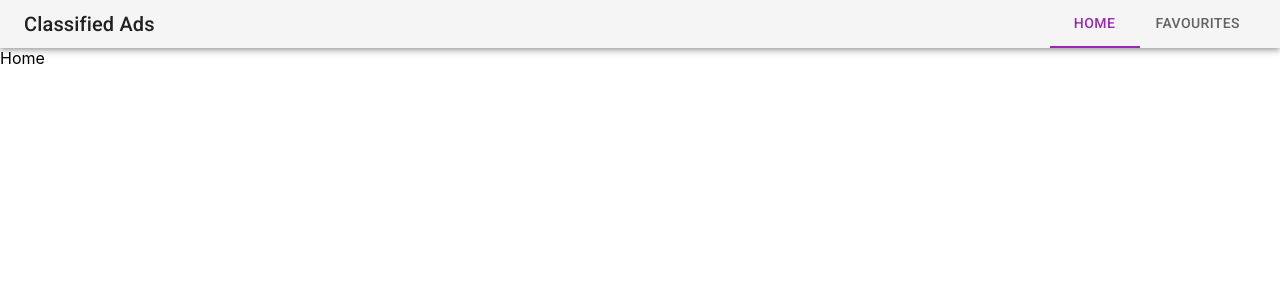
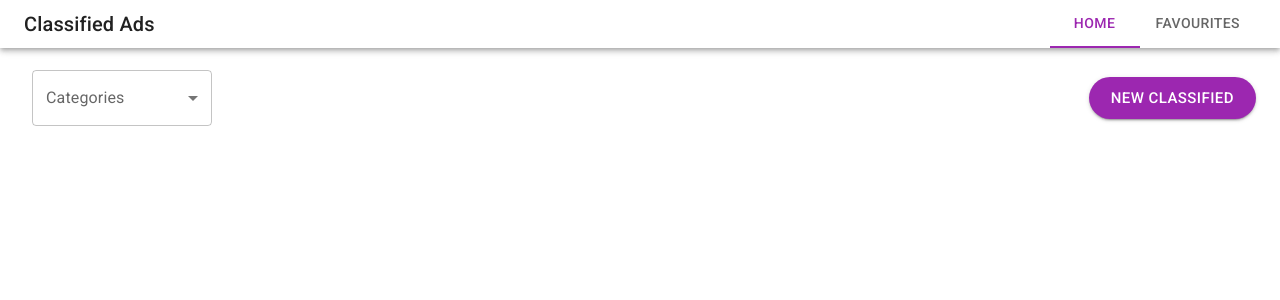
Before and after one commit to hashaaan/villvay-classified-ads, a React (Create React App) app: page / in a window 1280 px wide. Shown: the top 300 px of the page. Built offline with nearby package versions, Linux system fonts and the light colour scheme.

Commit message:
Add TopBar

```diff
--- a/src/components/layouts/NavBar.js
+++ b/src/components/layouts/NavBar.js
@@ -15,7 +15,7 @@ const NavBar = ({ page }) => {
   };
 
   return (
-    <AppBar position="static" color="default">
+    <AppBar position="static" color="default" sx={{ backgroundColor: "#FFF" }}>
       <Container maxWidth="xl">
         <Toolbar disableGutters sx={{ minHeight: "unset !important" }}>
           <Typography
--- /dev/null
+++ b/src/components/layouts/TopBar.js
@@ -0,0 +1,61 @@
+import {
+  Button,
+  Container,
+  Toolbar,
+  Box,
+  FormControl,
+  InputLabel,
+  Select,
+  MenuItem,
+} from "@mui/material";
+
+const categories = [
+  { id: 1, name: "All", value: "all" },
+  { id: 2, name: "Community", value: "community" },
+  { id: 3, name: "Professional", value: "professional" },
+  { id: 4, name: "Housing", value: "housing" },
+  { id: 5, name: "Buying", value: "buying" },
+  { id: 6, name: "Selling", value: "selling" },
+  { id: 7, name: "Jobs", value: "jobs" },
+  { id: 8, name: "Education", value: "education" },
+  { id: 9, name: "Commercial", value: "commercial" },
+];
+
+const TopBar = () => {
+  return (
+    <Container maxWidth="xl">
+      <Toolbar disableGutters sx={{ height: 100 }}>
+        <Box sx={{ mr: "auto", display: { md: "flex" } }}>
+          <FormControl sx={{ m: 1, minWidth: 180 }}>
+            <InputLabel id="ca-select-label">Categories</InputLabel>
+            <Select
+              labelId="ca-select-label"
+              id="ca-select"
+              //value={age}
+              label="Categories"
+              onChange={(e) => console.log(e.target.value)}
+            >
+              {categories.map(({ id, name, value }) => (
+                <MenuItem key={id} value={value}>
+                  {name}
+                </MenuItem>
+              ))}
+            </Select>
+          </FormControl>
+        </Box>
+        <Box>
+          <Button
+            variant="contained"
+            color="secondary"
+            sx={{ borderRadius: 20 }}
+            size="large"
+          >
+            New Classified
+          </Button>
+        </Box>
+      </Toolbar>
+    </Container>
+  );
+};
+
+export default TopBar;
--- a/src/components/pages/Favourites.js
+++ b/src/components/pages/Favourites.js
@@ -1,9 +1,11 @@
 import NavBar from "../layouts/NavBar";
+import TopBar from "../layouts/TopBar";
 
 const Favourites = () => {
   return (
     <>
-      <NavBar page="favourites" /> Favourites
+      <NavBar page="favourites" />
+      <TopBar page="favourites" />
     </>
   );
 };
--- a/src/components/pages/Home.js
+++ b/src/components/pages/Home.js
@@ -1,9 +1,11 @@
 import NavBar from "../layouts/NavBar";
+import TopBar from "../layouts/TopBar";
 
 const Home = () => {
   return (
     <>
-      <NavBar page="home" /> Home
+      <NavBar page="home" />
+      <TopBar page="home" />
     </>
   );
 };
```
